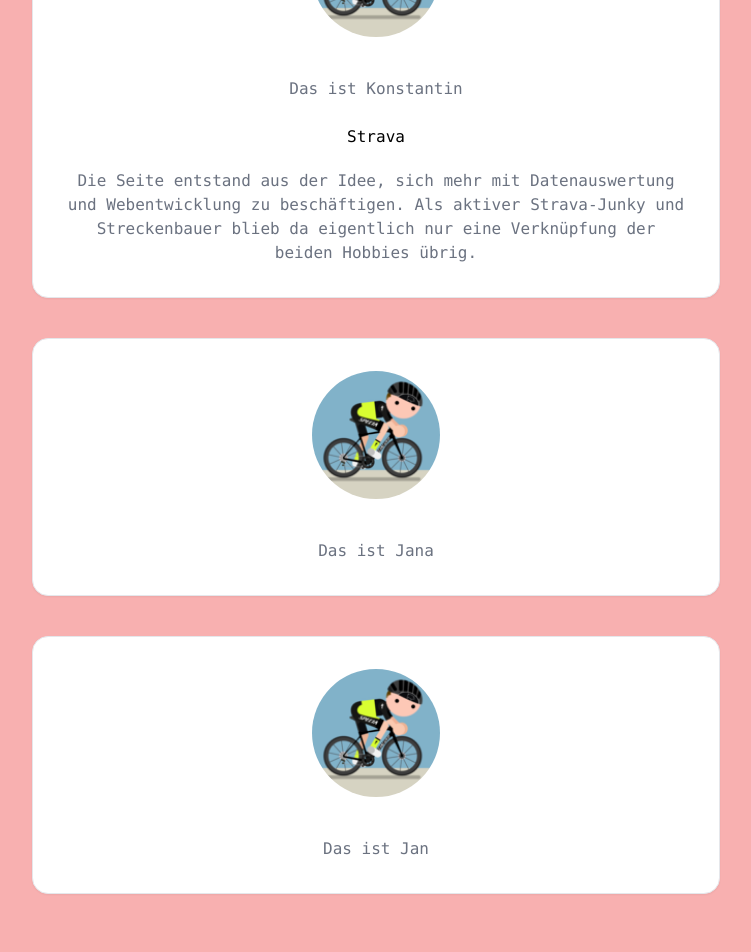
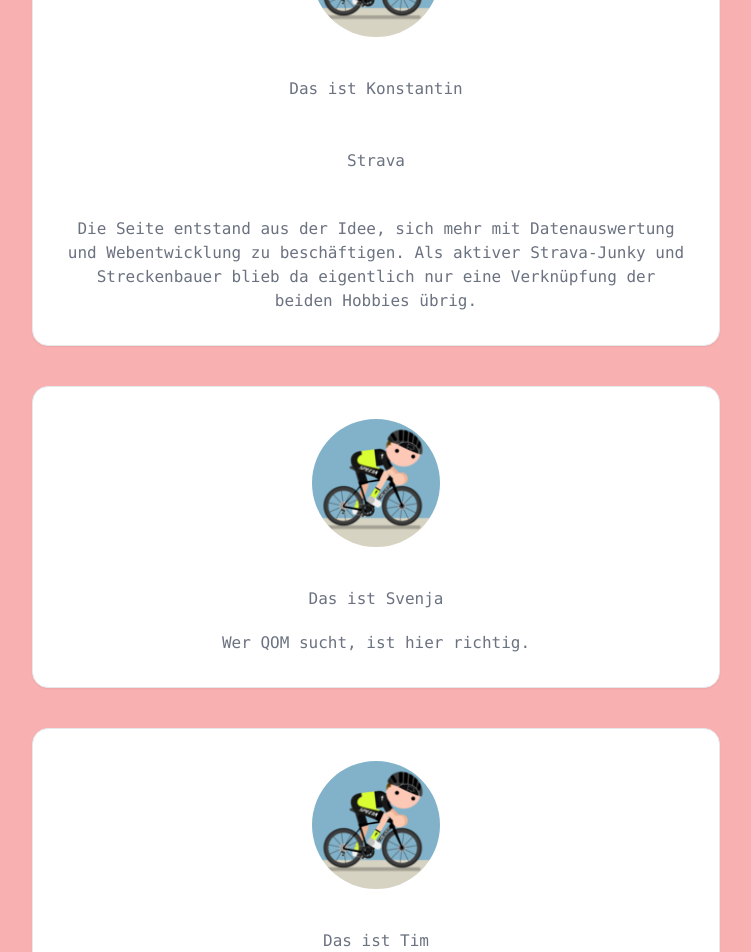
Before and after one commit to kojo8888/cctnext, a Next.js app: page /aboutus in a window 1280 px wide. Shown: the part 260-1212 px from the top of the page, without its empty margins (264-1015 px from the left). Built offline with nearby package versions, Linux system fonts and the light colour scheme.

Commit message:
about us, index link

```diff
--- a/pages/aboutus.js
+++ b/pages/aboutus.js
@@ -15,7 +15,11 @@
           className="rounded-full w-32 mb-4 mx-auto"
         />
         <p className="mt-6 mb-6 text-gray-500">Das ist Konstantin</p>
-        <a href="https://www.strava.com/athletes/19506898" title="Strava">
+        <a
+          className="mt-6 mb-6 text-gray-500"
+          href="https://www.strava.com/athletes/19506898"
+          title="Strava"
+        >
           Strava
         </a>
         <p className="mt-5 text-gray-500">
@@ -32,7 +36,8 @@
           className="rounded-full w-32 mb-4 mx-auto"
           alt="Avatar"
         />
-        <p className="mt-6 text-gray-500 text-center">Das ist Jana</p>
+        <p className="mt-6 text-gray-500 text-center">Das ist Svenja</p>
+        <p className="mt-5 text-gray-500">Wer QOM sucht, ist hier richtig.</p>
       </div>
 
       <div className="mb-10 p-8 bg-white border border-gray-200 rounded-2xl shadow-sm flex flex-col">
@@ -41,7 +46,8 @@
           className="rounded-full w-32 mb-4 mx-auto"
           alt="Avatar"
         />
-        <p className="mt-6 text-gray-500 text-center">Das ist Jan</p>
+        <p className="mt-6 text-gray-500 text-center">Das ist Tim</p>
+        <p className="mt-5 text-gray-500">Tim ist der Pendler und Styler.</p>
       </div>
       <div className="mb-10 p-8">
         <a
--- a/pages/index.js
+++ b/pages/index.js
@@ -32,7 +32,12 @@
             <Map color="black" />
           </p>
           <h3 className="mt-3 text-lg font-medium text-gray-900 tracking-tight">
-            GPX Tracks
+            <a
+              href="./gps"
+              className="font-medium hover:underline mt-3 text-lg text-gray-900 tracking-tight"
+            >
+              GPX Tracks
+            </a>
           </h3>
           <p className="mt-3 text-gray-500">
             Ob individuelle Tracks oder ein paar Standardrouten, hier wirst du
@@ -45,7 +50,12 @@
             <Archive color="black" />
           </p>
           <h3 className="mt-3 text-lg font-medium text-gray-900 tracking-tight">
-            Tips & Tricks
+            <a
+              href="./tips"
+              className="font-medium hover:underline mt-3 text-lg text-gray-900 tracking-tight"
+            >
+              Tips & Tricks
+            </a>
           </h3>
           <p className="mt-3 text-gray-500">
             Ein paar Blogposts zu Themen wie: Saisonstart auf Mallorca,
@@ -57,7 +67,12 @@
             <Tool color="black" />
           </p>
           <h3 className="mt-3 text-lg font-medium text-gray-900 tracking-tight">
-            Tools
+            <a
+              href="./tools"
+              className="font-medium hover:underline mt-3 text-lg text-gray-900 tracking-tight"
+            >
+              Tools
+            </a>
           </h3>
           <p className="mt-3 text-gray-500">
             Ritzelrechner, Ketten- und Speichenlänge, Packliste, Videos..
@@ -75,23 +90,14 @@
           </p>
         </div>
       </div>
-      <div className="p-9">
-        <a
-          href="mailto:customcyclingtracks@gmx.net"
-          className="font-medium text-white hover:bg-blue-600 bg-blue-500 px-3 py-2 -mt-2 rounded-lg"
-        >
-          Schreib uns
-        </a>
-      </div>
-      <div className="mb-10 p-3">
+      <div className="mb-3 p-12">
         <a
           href="https://forms.aweber.com/form/40/1727432440.htm"
-          className="font-medium text-white hover:bg-blue-600 bg-blue-500 px-3 py-2 -mt-2 rounded-lg"
+          className="font-medium text-white hover:bg-blue-600 bg-blue-500 px-3 py-3 mt-6 rounded-lg"
         >
           Frequent updates
         </a>
       </div>
-
       <FooterComponent></FooterComponent>
     </div>
   );
```
